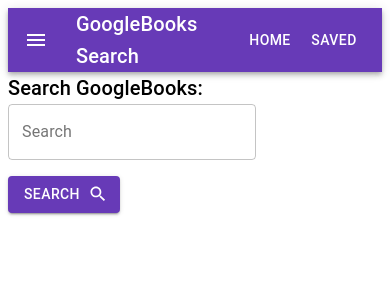
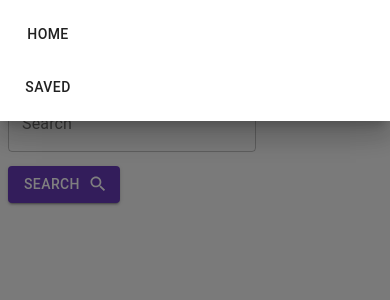
Before and after one commit to PatDowner/googleBooksSearch, a React (Create React App) app in the folder client/: page / in a window 390 px wide. Both pictures are taken after a click on the button "menu". Shown: the top 300 px of the page. Built offline with nearby package versions, Linux system fonts and the light colour scheme.

Commit message:
more styling, and mobile responsive navbar

```diff
--- a/client/src/App.js
+++ b/client/src/App.js
@@ -7,7 +7,16 @@
   Route,
   Switch
 } from 'react-router-dom'
-import { MuiThemeProvider, createMuiTheme } from '@material-ui/core/styles'
+import { MuiThemeProvider, createMuiTheme, makeStyles } from '@material-ui/core/styles'
+import CssBaseline from "@material-ui/core/CssBaseline"
+import Box from '@material-ui/core/Box'
+
+const useStyles = makeStyles((theme) => ({
+  root: {
+    padding: theme.spacing(2),
+  }
+}));
+
 const theme = createMuiTheme({
   palette: {
     primary: {
@@ -16,28 +25,30 @@
     secondary: {
       main: '#00b0ff',
     },
-    error: {
-      main: '#f44336',
-    },
     background: {
-      default: '#ede7f6',
+      default: '#f5f5f5',
     },
   },
 });
 
 const App = () => {
+  const classes = useStyles()
   return (
+    <MuiThemeProvider theme={theme}>
+      <CssBaseline />
+
       <Router>
         <div>
-        <MuiThemeProvider theme={theme}>
           <Navbar />
+          <Box m={1}>
             <Switch>
               <Route exact path="/" component={Searched} />
               <Route path="/saved" component={Saved} />
             </Switch>
-        </MuiThemeProvider>
+          </Box>
         </div>
       </Router>
+    </MuiThemeProvider>
   )
 }
 
--- a/client/src/components/Book/Book.js
+++ b/client/src/components/Book/Book.js
@@ -5,6 +5,7 @@
 import Typography from '@material-ui/core/Typography'
 import Button from '@material-ui/core/Button'
 import { MuiThemeProvider, createMuiTheme } from '@material-ui/core/styles'
+import Box from '@material-ui/core/Box'
 
 const useStyles = makeStyles((theme) => ({
   root: {
@@ -33,7 +34,7 @@
   const classes = useStyles()
 
   return (
-    <MuiThemeProvider theme={theme}>
+
 
     <Grid item xs={12} sm={6}>
       <Paper className={classes.paper}>
@@ -46,22 +47,21 @@
               <img src={props.book.image} alt={props.book.title} width="100%" />
             </Paper>
 
-              <br />
-
             {/* View details link */}
+            <Box mt={1}>
               <Button href={props.book.link} target="_blank" variant="contained" color="secondary" size="small">Link</Button>
-
-              <br />
-              <br />
+            </Box>
 
             {/* Save button */}
+            <Box mt={1}>
               <Button
                 variant="contained"
                 color="primary"
                 size="small"
                 onClick={() => props.handleSaveBook(props.book.gBookID)}>
-                Save
-            </Button>
+                Save</Button>
+            </Box>
+
           </Grid>
 
           {/* Right side of each book card */}
@@ -85,8 +85,6 @@
         </Grid>
       </Paper>
     </Grid>
-
-    </MuiThemeProvider>
   )
 }
 
--- a/client/src/components/Navbar/Navbar.js
+++ b/client/src/components/Navbar/Navbar.js
@@ -1,4 +1,4 @@
-import React from 'react'
+import React, { useState } from 'react'
 import { makeStyles } from '@material-ui/core/styles'
 import AppBar from '@material-ui/core/AppBar'
 import Toolbar from '@material-ui/core/Toolbar'
@@ -6,7 +6,12 @@
 import Button from '@material-ui/core/Button'
 import IconButton from '@material-ui/core/IconButton'
 import MenuIcon from '@material-ui/icons/Menu'
+import Drawer from '@material-ui/core/Drawer'
+import List from '@material-ui/core/List'
+import ListItem from '@material-ui/core/ListItem'
 import { Link } from 'react-router-dom'
+import Hidden from '@material-ui/core/Hidden'
+
 
 const useStyles = makeStyles((theme) => ({
   menuButton: {
@@ -18,21 +23,63 @@
   link: {
     color: 'white',
     textDecoration: 'none'
-  }
+  },
 }))
 
 const Navbar = () => {
   const classes = useStyles()
 
+  const [openState, setOpen] = useState({
+    open: false
+  })
+
+  const toggleDrawer = open => event => {
+    if (event.type === 'keydown' && (event.key === 'Tab' || event.key === 'Shift')) {
+      return
+    }
+    setOpen({ ...openState, open })
+  }
+
   return (
+    <div className={classes.root}>
       <AppBar position="static">
         <Toolbar>
-        <IconButton edge="start" className={classes.menuButton} color="inherit" aria-label="menu">
+          {/* For the hamburger icon drop down menu. Hidden on screens small and larger */}
+          <Hidden smUp>
+            {/* Makes icon function like a button */}
+            <IconButton edge="start" className={classes.menuButton} color="inherit" aria-label="menu" onClick={toggleDrawer(true)} >
+              {/* Icon */}
               <MenuIcon />
             </IconButton>
+            {/* Controls the drop down menu */}
+            <Drawer
+              // drops in from the top
+              anchor="top"
+              open={openState.open}
+              onClose={toggleDrawer(false)}
+            >
+              {/* links in the drop down menu */}
+              <List>
+                <ListItem>
+                  <Link to="/">
+                    <Button onClick={toggleDrawer(false)}>Home</Button>
+                  </Link>
+                </ListItem>
+                <ListItem>
+                  <Link to="/saved">
+                    <Button onClick={toggleDrawer(false)}>Saved</Button>
+                  </Link>
+                </ListItem>
+              </List>
+            </Drawer>
+          </Hidden>
+          {/* App name */}
           <Typography variant="h6" className={classes.title}>
             GoogleBooks Search
           </Typography>
+
+          {/* Links on navbar that are visible from screens small and larger */}
+          <Hidden xsDown>
             <Link to="/" className={classes.link}>
               <Button color="inherit">
                 Home
@@ -43,8 +90,11 @@
                 Saved
           </Button>
             </Link>
+          </Hidden>
+
         </Toolbar>
       </AppBar>
+    </div>
   )
 }
 
--- a/client/src/pages/Saved/Saved.js
+++ b/client/src/pages/Saved/Saved.js
@@ -5,6 +5,7 @@
 import Grid from '@material-ui/core/Grid'
 import Typography from '@material-ui/core/Typography'
 import Button from '@material-ui/core/Button'
+import Box from '@material-ui/core/Box'
 
 const useStyles = makeStyles((theme) => ({
   root: {
@@ -20,7 +21,7 @@
 const theme = createMuiTheme({
   palette: {
     primary: {
-      main: '#00b0ff',
+      main: '#673ab7',
     },
     secondary: {
       main: '#f44336',
@@ -66,11 +67,12 @@
                         <Paper className={classes.paper, classes.spacing} p={0} m={2}>
                           <img src={book.image} alt={book.title} width="100%" />
                         </Paper>
-                        <br />
-                        <Button href={book.link} target="_blank" variant="contained" color="primary">Link</Button>
-                        <br />
-                        <br />
-                        <Button variant="contained" color="secondary" onClick={() => savedState.handleDeleteSaved(book._id)}>Delete</Button>
+                        <Box mt={1} mx="auto">
+                          <Button href={book.link} target="_blank" variant="contained" p={1} color="primary" >Link</Button>
+                        </Box>
+                        <Box mt={1} mx="auto">
+                          <Button variant="contained" p={1} color="secondary" onClick={() => savedState.handleDeleteSaved(book._id)}>Delete</Button>
+                        </Box>
                       </Grid>
                       <Grid item xs={9}>
                         <Typography gutterBottom variant="h5" component="h5">
--- a/client/src/pages/Searched/Searched.js
+++ b/client/src/pages/Searched/Searched.js
@@ -8,6 +8,7 @@
 import API from '../../utils/API'
 import Snackbar from '@material-ui/core/Snackbar'
 import MuiAlert from '@material-ui/lab/Alert'
+import { MuiThemeProvider, createMuiTheme } from '@material-ui/core/styles'
 
 function Alert(props) {
   return <MuiAlert elevation={6} variant="filled" {...props} />;
@@ -26,6 +27,17 @@
     color: theme.palette.text.secondary,
   },
 }));
+
+const theme = createMuiTheme({
+  palette: {
+    primary: {
+      main: '#4caf50',
+    },
+    secondary: {
+      main: '#673ab7',
+    },
+  },
+});
 
 const Searched = () => {
   const classes = useStyles();
@@ -75,7 +87,9 @@
       </Typography>
       <BookContext.Provider value={bookState}>
         <Form />
+        <MuiThemeProvider theme={theme}>
           <div className={classes.root}>
+
             <Grid container spacing={3}>
               {
                 bookState.book.length > 0 ? (
@@ -94,6 +108,7 @@
               </Snackbar>
             </Grid>
           </div>
+        </MuiThemeProvider>
       </BookContext.Provider>
     </>
   )
```
Lines whose indentation alone changed are shown as unchanged.
